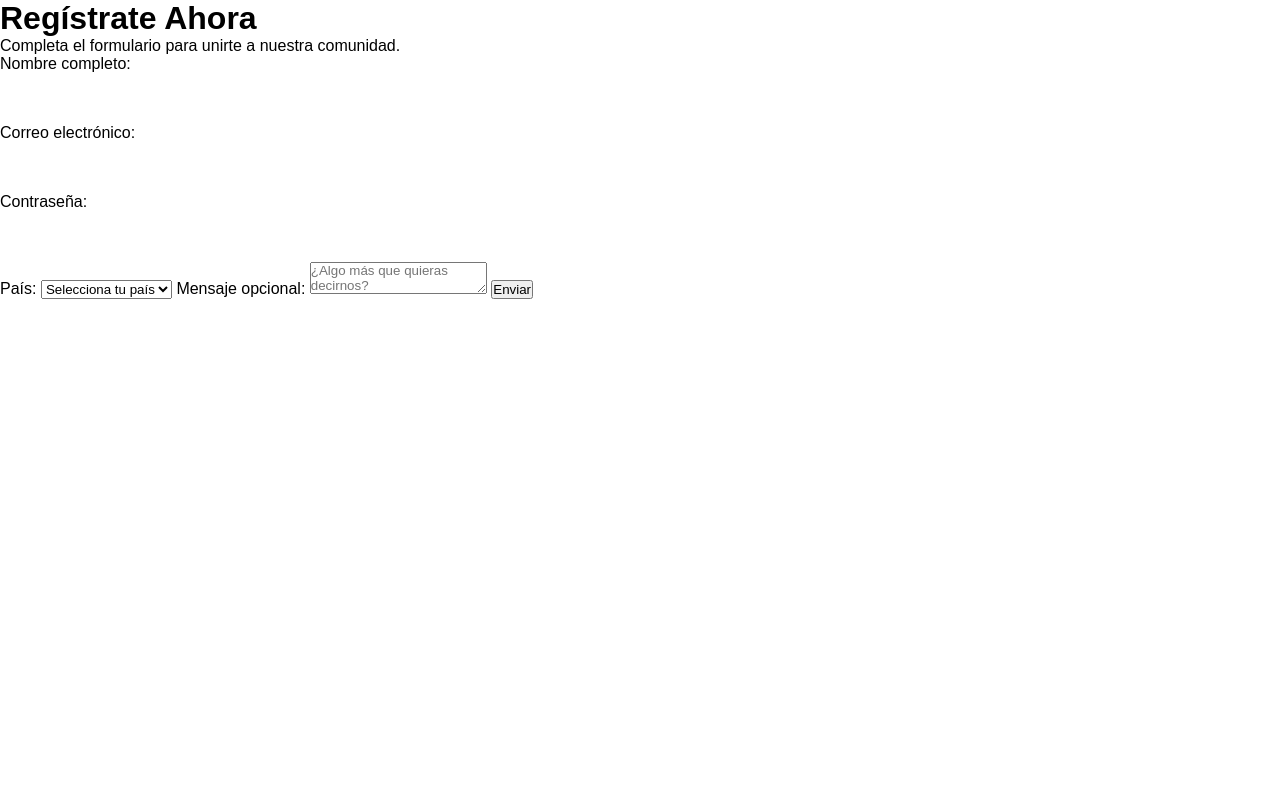
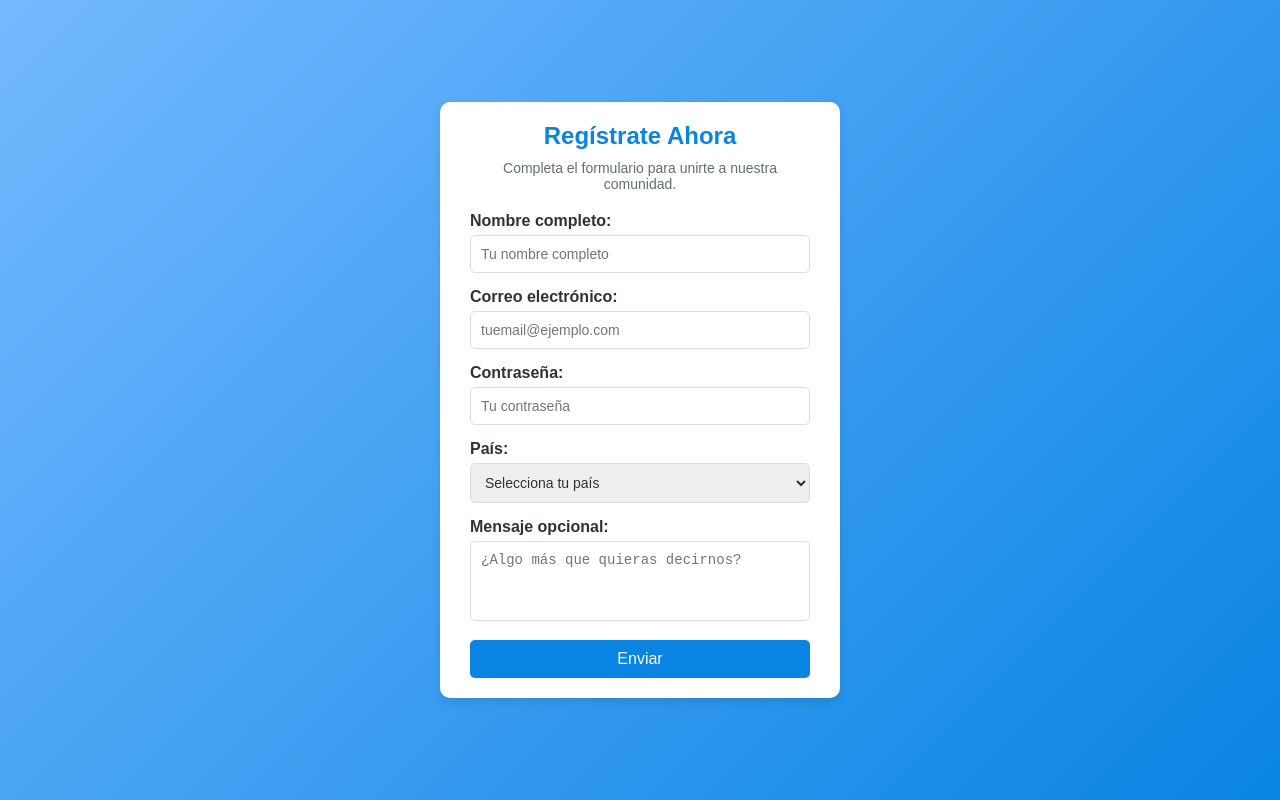
Before and after one commit to AReyes19000/Aeropuerto, a plain HTML site: page registrarse/index.html in a window 1280 px wide. Drawn offline with Linux system fonts and the light colour scheme.

Commit message:
style.css

```diff
--- a/registrarse/style.css
+++ b/registrarse/style.css
@@ -1,111 +1,75 @@
 * {
   margin: 0;
   padding: 0;
-  font-family: Arial, "Helvetica Neue", Helvetica, sans-serif;
   box-sizing: border-box;
-  text-decoration: none;
 }
 
-.container {
-  width: 100%;
+body {
+  font-family: 'Arial', sans-serif;
+  background: linear-gradient(135deg, #74b9ff, #0984e3);
+  color: #2d3436;
+  display: flex;
+  justify-content: center;
+  align-items: center;
   height: 100vh;
-  background-color: #d0d0d0;
-  display: flex;
-  align-items: center;
-  justify-content: center;
 }
 
-.form-content {
+.form-container {
+  background-color: #ffffff;
+  border-radius: 10px;
+  box-shadow: 0 4px 10px rgba(0, 0, 0, 0.1);
+  padding: 20px 30px;
   width: 100%;
-  max-width: 450px;
-  background-color: #2c2f35;
-  padding: 50px 60px 70px;
+  max-width: 400px;
   text-align: center;
-  border-radius: 25px;
 }
 
-.form-content h1 {
-  font-size: 30px;
-  margin-bottom: 60px;
-  color: #ffffff;
-  position: relative;
+h1 {
+  font-size: 24px;
+  margin-bottom: 10px;
+  color: #0984e3;
 }
 
-.form-content h1::after {
-  content: "";
-  width: 30px;
-  height: 4px;
-  border-radius: 3px;
-  background: rgba(0, 128, 0, 0.623);
-  position: absolute;
-  bottom: -12px;
-  left: 50%;
-  transform: translate(-50%);
+p {
+  font-size: 14px;
+  margin-bottom: 20px;
+  color: #636e72;
 }
 
-.input-field {
-  background-color: #515966;
-  margin: 15px 0;
-  border-radius: 3px;
-  display: flex;
-  align-items: center;
-  transition: max-height 0.5s;
-  overflow: hidden;
+form label {
+  display: block;
+  margin-bottom: 5px;
+  font-weight: bold;
+  text-align: left;
 }
 
-input {
+form input, form select, form textarea {
   width: 100%;
-  background: transparent;
-  border: 0;
-  outline: none;
-  padding: 18px 15px;
-  color: #ffffff;
+  padding: 10px;
+  margin-bottom: 15px;
+  border: 1px solid #dcdde1;
+  border-radius: 5px;
+  font-size: 14px;
+  color: #2d3436;
 }
 
-input::placeholder {
-  color: #ffffff;
+form textarea {
+  resize: none;
+  height: 80px;
 }
 
-.input-field i {
-  margin-left: 15px;
-  color: green;
+form button {
+  width: 100%;
+  padding: 10px;
+  background-color: #0984e3;
+  color: white;
+  font-size: 16px;
+  border: none;
+  border-radius: 5px;
+  cursor: pointer;
+  transition: background-color 0.3s ease;
 }
 
-form p {
-  color: #ffffff;
-  text-align: left;
-  font-size: 13px;
+form button:hover {
+  background-color: #74b9ff;
 }
-
-form p a {
-  color: rgba(0, 128, 0, 0.644);
-  margin-left: 5px;
-}
-
-.btn-field {
-  width: 100%;
-  display: flex;
-  justify-content: space-between;
-}
-
-.btn-field button {
-  flex-basis: 48%;
-  font-size: 16px;
-  background-color: rgba(0, 128, 0, 0.61);
-  color: #ffffff;
-  height: 40px;
-  border-radius: 10px;
-  border: 0;
-  outline: 0;
-  cursor: pointer;
-  transition: background 1s;
-}
-
-.input-group {
-  height: 250px;
-}
-
-.btn-field button.disable {
-  background-color: #eaeaea;
-  color: #2c2f35;
-}
```
